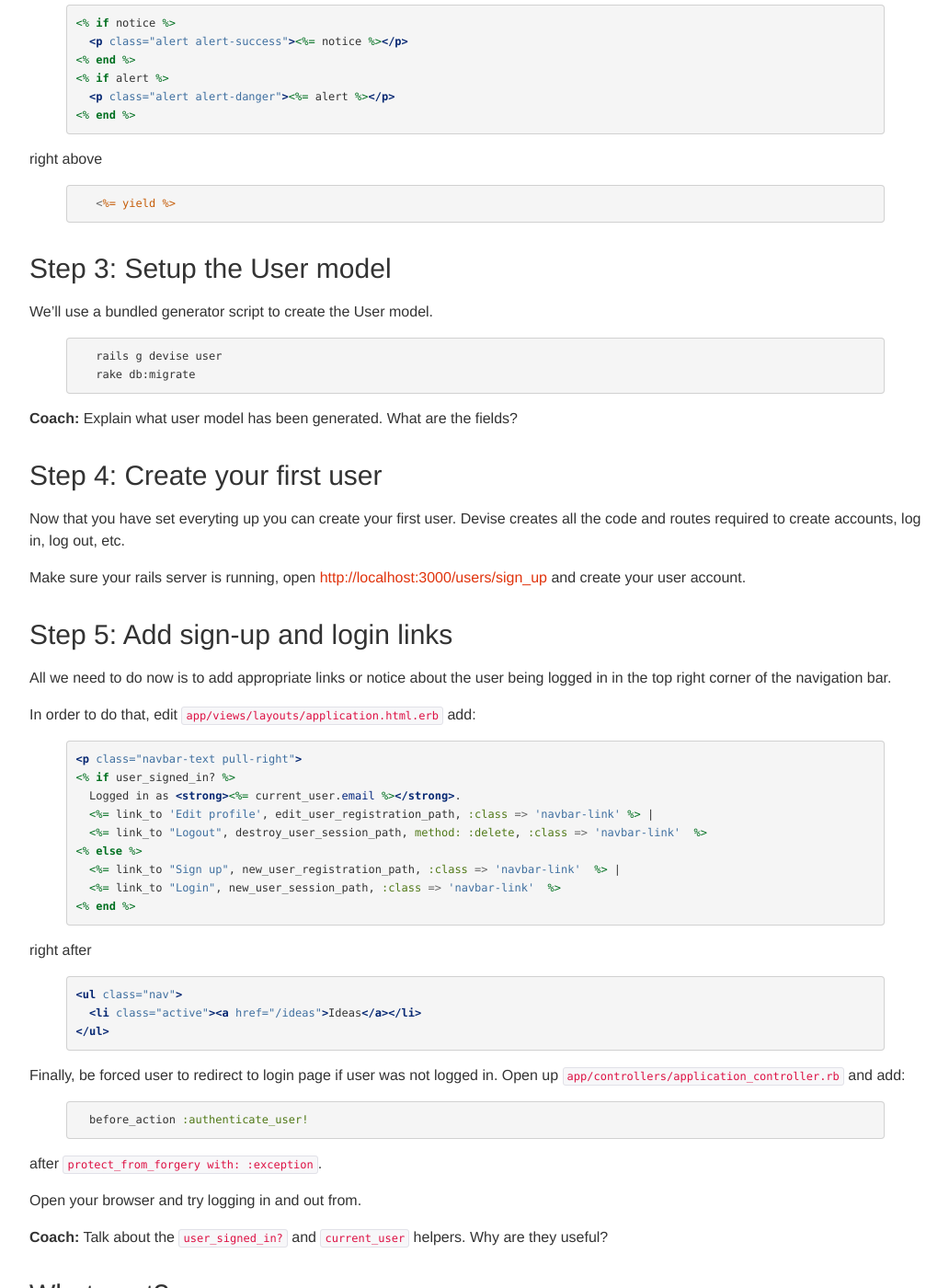
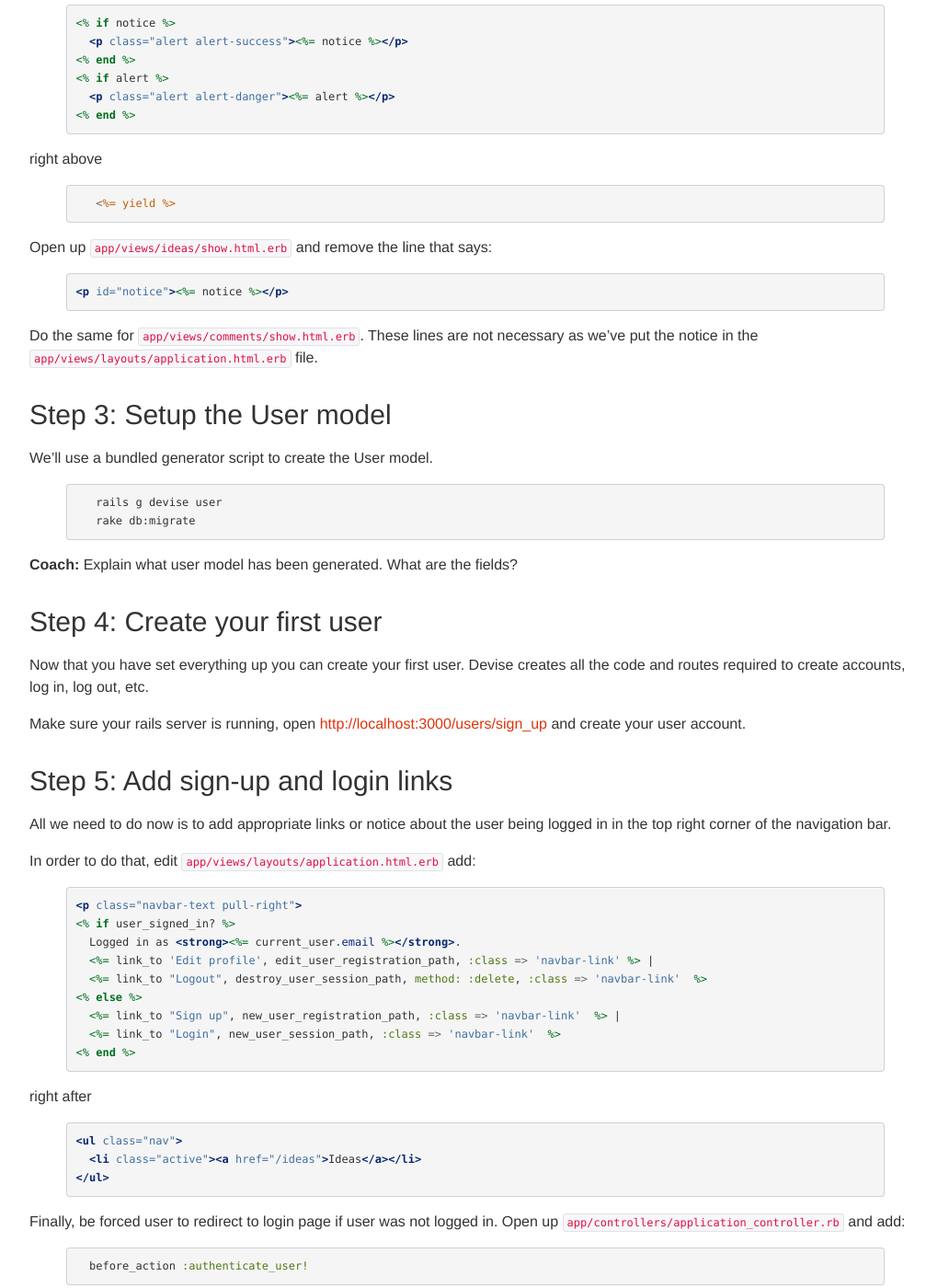
Before and after one commit to railsgirls/guides.railsgirls.com, a Jekyll site: the page built from _posts/2012-11-01-devise.markdown, in a window 1280 px wide and 1400 px high, scrolled down 1055 px. Shown: the whole window at 92% size, without its empty margins (53-1085 px from the left). Built offline with Jekyll 4.4.1, drawn with Linux system fonts in a browser that asks for light colours; nearby versions of some CDN libraries; some of the changed text lies outside the part shown.

Commit message:
Advise user to remove excess notice generators.

```diff
--- a/_posts/2012-11-01-devise.markdown
+++ b/_posts/2012-11-01-devise.markdown
@@ -59,6 +59,13 @@ right above
    <%= yield %>
 {% endhighlight %}
 
+Open up `app/views/ideas/show.html.erb` and remove the line that says:
+
+{% highlight erb %}
+<p id="notice"><%= notice %></p>
+{% endhighlight %}
+
+Do the same for `app/views/comments/show.html.erb`. These lines are not necessary as we've put the notice in the `app/views/layouts/application.html.erb` file.
 
 ## Step 3: Setup the User model
 
@@ -73,7 +80,7 @@ fields?
 
 ## Step 4: Create your first user
 
-Now that you have set everyting up you can create your first user. Devise creates all the code and routes required to create accounts, log in, log out, etc.
+Now that you have set everything up you can create your first user. Devise creates all the code and routes required to create accounts, log in, log out, etc.
 
 Make sure your rails server is running, open [http://localhost:3000/users/sign_up](http://localhost:3000/users/sign_up) and create your user account.
 
@@ -116,5 +123,5 @@ Open your browser and try logging in and out from.
 
 * Add extra fields to the User model
 * Add relationships between users and ideas
-* Restrict users to only be able to edit their own ideas
+* Restrict users to only be able to edit their own ideas and delete their own comments
 * Expand to use roles or permissions (use one of the popular authorization gem like CanCan)
```
